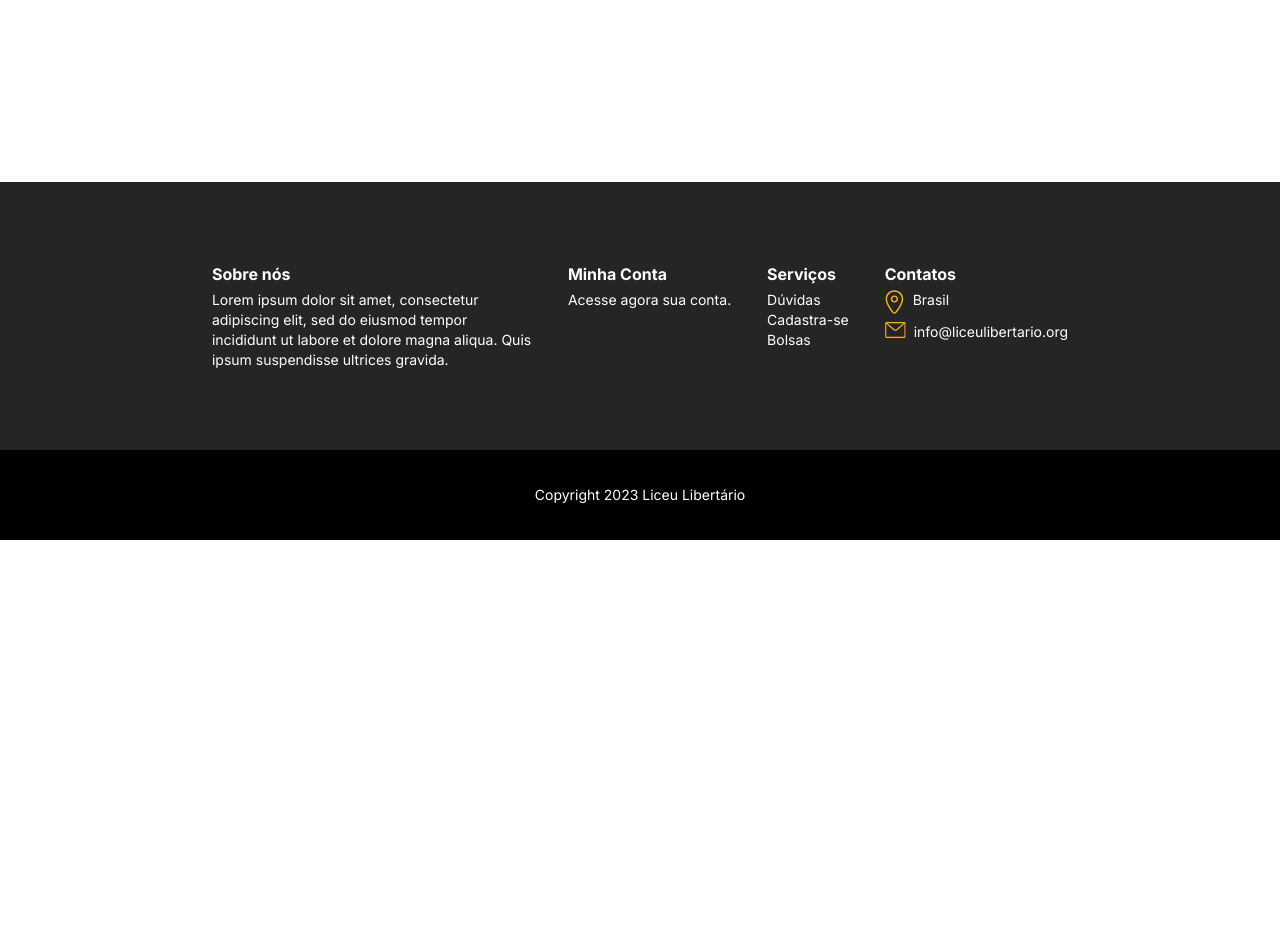
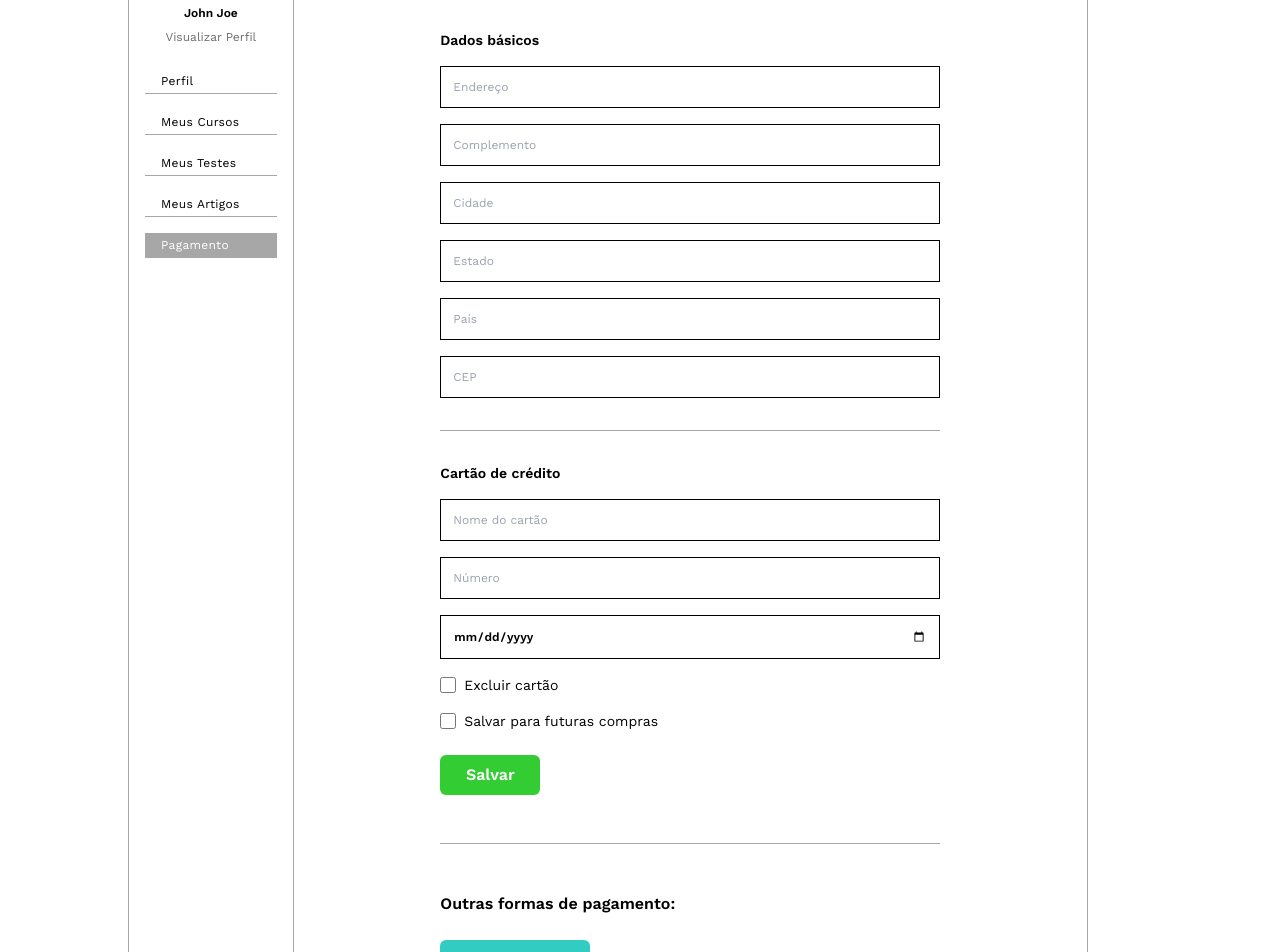
Before and after one commit to MassMessage/liceu-front, a Next.js app: page /panel/payments in a window 1280 px wide. Before the commit this address had no page. Shown: the part 260-1212 px from the top of the page. Before the commit the page ends 800 px from the top, so only its background shows below. Built offline with nearby package versions, Linux system fonts and the light colour scheme.

Commit message:
Add payments

```diff
--- a/app/components/AsideOptions.tsx
+++ b/app/components/AsideOptions.tsx
@@ -10,7 +10,7 @@ export const AsideOptions = () => {
             <AsideOption highlight={route === '/panel/courses'} href={`/panel/courses`}>Meus Cursos</AsideOption>
             <AsideOption highlight={route === '/panel/tests'} href={`/panel/tests`}>Meus Testes</AsideOption>
             <AsideOption highlight={route === '/panel/articles'} href={`/panel/articles`}>Meus Artigos</AsideOption>
-            <AsideOption href={'/'}>Pagamento</AsideOption>
+            <AsideOption highlight={route === '/panel/payments'} href={'/panel/payments'}>Pagamento</AsideOption>
         </>
     )
 }
--- a/app/components/FileUpload.tsx
+++ b/app/components/FileUpload.tsx
@@ -4,46 +4,29 @@ import { Button } from './Button';
 import { Icon } from './Icon';
 import Remove from "@/public/icons/Remove.svg"
 
+const files = ['file1', 'file2', 'file3']
+
 const FileUpload = () => {
-    const [files, setFiles] = useState([]);
-
-    const handleFileChange = (event) => {
-        setFiles([...files, ...Array.from(event.target.files)]);
-    };
-
-    const removeFile = (filename) => {
-        setFiles(files.filter(file => file.name !== filename));
-    };
-
-    const handleSubmit = () => {
-        // Logic to handle file submission
-        console.log('Files to be sent:', files);
-    };
-
-    const handleCancel = () => {
-        // Logic to handle cancellation
-        setFiles([]);
-    };
 
     return (
         <div className="fixed inset-0 text-black bg-gray-600 bg-opacity-30 overflow-y-auto h-full w-full flex justify-center items-center z-20">
-            <div className="px-24 py-8 bg-white flex flex-col items-center">
-                <div className="flex flex-col items-center justify-center">
+            <div className="px-16 w-1/3 max-w-[500px] py-8 bg-white flex flex-col items-center border-solid border-2 border-[#A7A7A7]">
+                <div className="flex flex-col items-center justify-center w-full">
                     <div className="mb-4 text-center">
-                        <label className="block text-sm font-medium text-gray-700">
+                        <label className="block text-sm font-medium">
                             Selecione de 1 a XX arquivos
                         </label>
                         <p className="mt-1 text-sm text-gray-500">
                             Formatos aceitos: PDF, MOBI, EPUB
                         </p>
-                        <div className="mt-1">
-                            <input
-                                type="file"
-                                multiple
-                                onChange={handleFileChange}
-                                className="input border border-gray-300 p-2 rounded"
-                            />
-                        </div>
+                    </div>
+                    <div className=" my-4 border border-solid border-black w-full h-10 " onClick={() => document.getElementById('file')?.click()}>
+                        <input
+                            type="file"
+                            id='file'
+                            multiple
+                            className="hidden"
+                        />
                     </div>
                     <div className='flex justify-center gap-8 mb-12'>
                         <Button color='white' background='#33CC33' >ENVIAR</Button>
@@ -55,14 +38,12 @@ const FileUpload = () => {
                         </h3>
                         <ul >
                             {files.map((file, index) => (
-                                <li key={index} className="flex justify-between items-center p-2">
-                                    <span className="text-sm font-medium text-gray-900 bg-gray-100 w-full p-2">{file.name}</span>
-                                    <button
-                                        onClick={() => removeFile(file.name)}
-                                        className='flex justify-center items-center'>
-
+                                <li key={index} className="flex justify-between items-center pb-1 gap-1">
+                                    <span className="text-gray-900 bg-gray-100 w-full px-4 overflow-hidden text-ellipsis whitespace-nowrap">
+                                        {file}
+                                    </span>
+                                    <button className='flex justify-center items-center'>
                                         <Icon src={Remove} alt='' quality={50} />
-
                                     </button>
                                 </li>
                             ))}
--- a/app/components/tables/ProfileViewTable.tsx
+++ b/app/components/tables/ProfileViewTable.tsx
@@ -46,9 +46,9 @@ export const ProfileViewTable: FC<IProfileViewTable> = ({ columns = coursesColum
                                             </div>
                                         </td>
                                         <TableCell>
-                                            <div className="text-center">
+                                            <span className="text-center">
                                                 {course.fav}
-                                            </div>
+                                            </span>
                                         </TableCell>
                                         <TableCell>
                                             {course.publicado}
--- a/app/page.tsx
+++ b/app/page.tsx
@@ -1,4 +1,5 @@
 import Home from "@/app/home/page";
+import Link from "next/link";
 
 export default function Root() {
   return (
--- /dev/null
+++ b/app/panel/payments/page.tsx
@@ -0,0 +1,57 @@
+import { Button } from '@/app/components/Button';
+import { SectionProfile } from '../../components/SectionProfile';
+import { CourseTable } from '@/app/components/tables/CourseTable';
+import thumb from "@/public/picturesModel/Course1.svg";
+import author from "@/public/picturesModel/PictureProfile.png";
+import { CourseCard } from '@/app/components/CourseCard';
+import { FilterCards } from '@/app/components/FilterCards';
+
+export default function Payments() {
+    return (
+        <>
+            <SectionProfile>
+                <h2 className='font-semibold mb-1 text-xl'>Pagamento</h2>
+                <p className='text-xs'>Gerencie suas informações</p>
+            </SectionProfile>
+            <SectionProfile borderNone>
+                <div className='w-full flex flex-col gap-4 max-w-[500px]'>
+                    <h4 className='text-sm'>
+                        <b>Dados básicos</b>
+                    </h4>
+                    <input type='text' className='p-3 text-xs font-semibold w-full placeholder:font-normal border-black border' placeholder='Endereço' />
+                    <input type='text' className='p-3 text-xs font-semibold w-full placeholder:font-normal border-black border' placeholder='Complemento' />
+                    <input type='text' className='p-3 text-xs font-semibold w-full placeholder:font-normal border-black border' placeholder='Cidade' />
+                    <input type='text' className='p-3 text-xs font-semibold w-full placeholder:font-normal border-black border' placeholder='Estado' />
+                    <input type='text' className='p-3 text-xs font-semibold w-full placeholder:font-normal border-black border' placeholder='País' />
+                    <input type='number' className='p-3 text-xs font-semibold w-full placeholder:font-normal border-black border' placeholder='CEP' />
+                    <div className='bg-[#A7A7A7] w-full h-[1px] my-4' />
+                    <h4 className='text-sm'>
+                        <b>Cartão de crédito</b>
+                    </h4>
+                    <input type='text' className='p-3 text-xs font-semibold w-full placeholder:font-normal border-black border' placeholder='Nome do cartão' />
+                    <input type='text' className='p-3 text-xs font-semibold w-full placeholder:font-normal border-black border' placeholder='Número' />
+                    <input type='date' id='date' className='p-3 text-xs font-semibold w-full placeholder:font-normal border-black border' placeholder='Expira em' />
+                    <div className='flex justify-center flex-col gap-4 w-full text-sm'>
+                        <div className='flex items-center'>
+                            <input type='checkbox' className='w-4 h-4 mr-2' />
+                            Excluir cartão
+                        </div>
+                        <div className='flex items-center'>
+                            <input type='checkbox' className='w-4 h-4 mr-2' />
+                            Salvar para futuras compras
+                        </div>
+                    </div>
+                    <button className=' bg-[#33CC33] text-white w-[100px] p-2 rounded-md font-bold mt-2'>Salvar</button>
+                    <div className='bg-[#A7A7A7] w-full h-[1px] my-8' />
+                    <h4>
+                        <b>
+                            Outras formas de pagamento:
+                        </b>
+                    </h4>
+                    <button className=' bg-[#33CCC3] text-white w-[150px] p-2 rounded-md font-bold mt-2'>Gerar Pix</button>
+                    <button className=' bg-[#8933CC] text-white w-[150px] p-2 rounded-md font-bold'>Gerar Boleto</button>
+                </div>
+            </SectionProfile>
+        </>
+    )
+}
```
